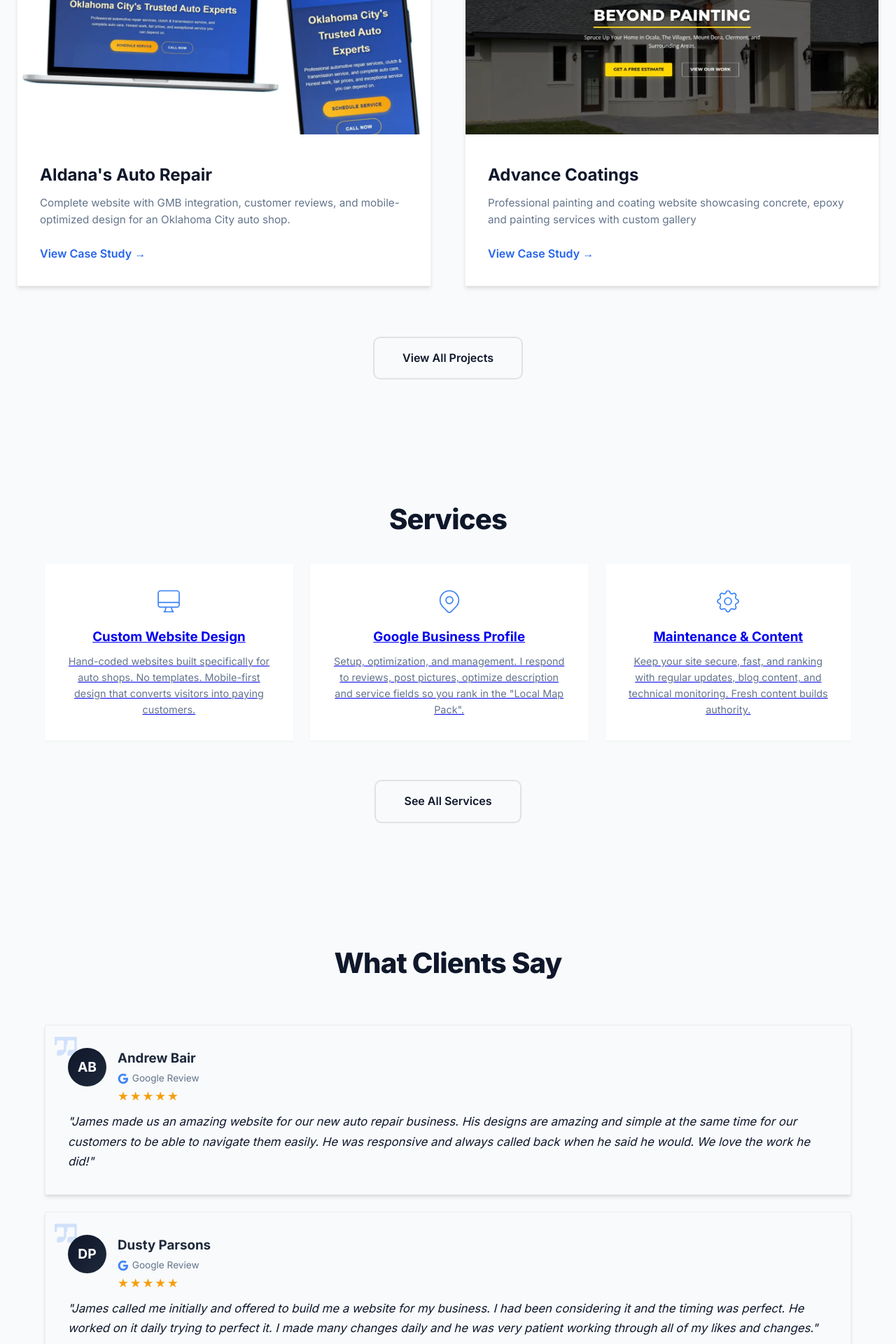
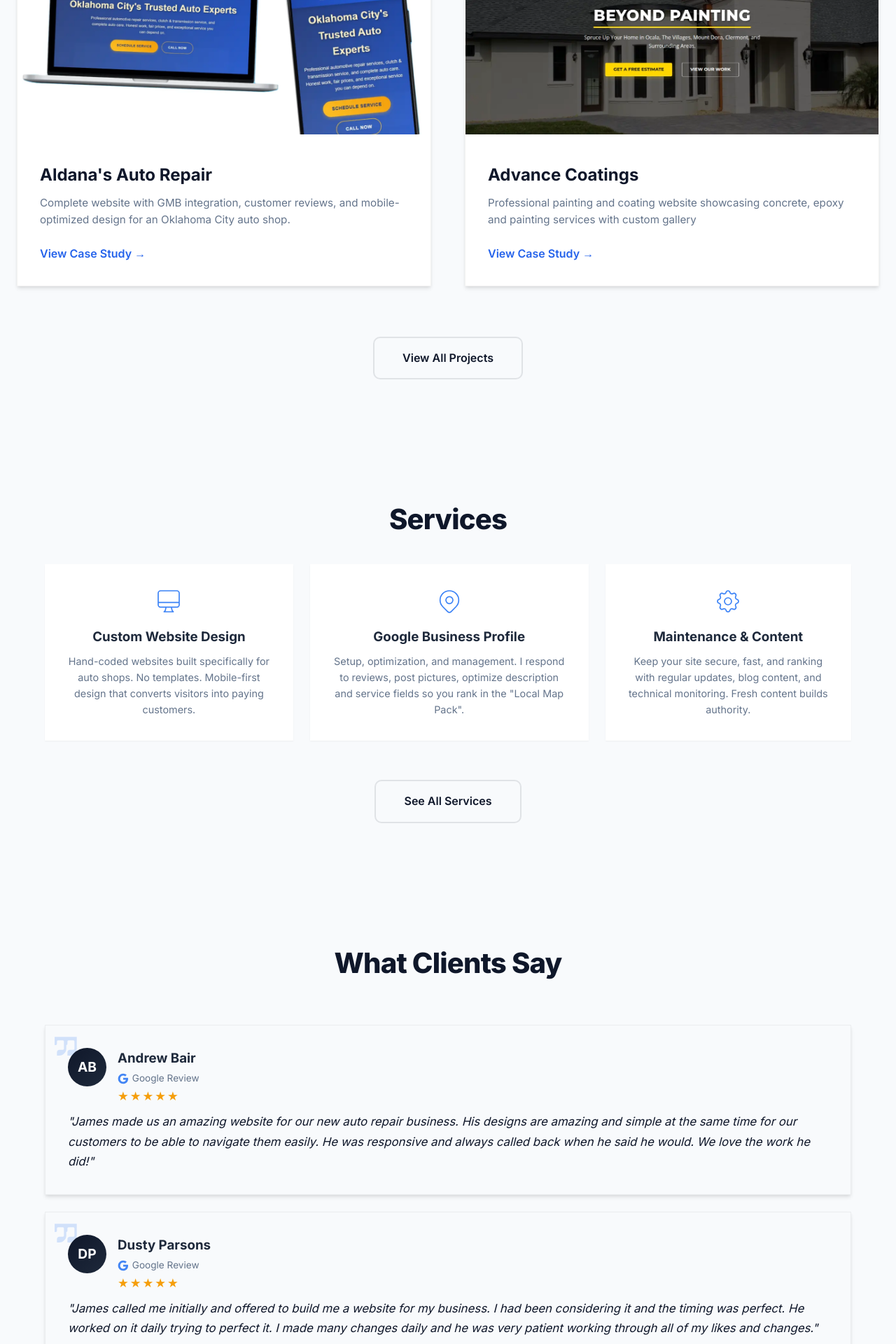
Before and after one commit to JamesBrownR/MeetingSurge, a Jekyll site: the page built from index.html, in a window 1280 px wide. Shown: the part 2998-4918 px from the top of the page at 70% size. Built offline with Jekyll 4.4.1, drawn with Linux system fonts in a browser that asks for light colours.

Commit message:
Update index.html

```diff
--- a/index.html
+++ b/index.html
@@ -139,7 +139,7 @@ description: Professional web design specializing in auto repair shop and mobile
   <h2>Services</h2>
   <div class="services-grid">
 
-   <a href="/services/web-design" class="service-card-link">
+   <a href="/services/web-design" style="text-decoration: none; color: unset;">
   <div class="service-item">
     <svg class="service-icon-svg" fill="none" stroke="currentColor" viewBox="0 0 24 24"><path stroke-linecap="round" stroke-linejoin="round" d="M9.75 17L9 20l-1 1h8l-1-1-.75-3M3 13h18M5 17h14a2 2 0 002-2V5a2 2 0 00-2-2H5a2 2 0 00-2 2v10a2 2 0 002 2z"></path></svg>
     <h3>Custom Website Design</h3>
@@ -149,7 +149,7 @@ description: Professional web design specializing in auto repair shop and mobile
   </div>
 </a>
 
-<a href="/services/gbp-management">
+<a href="/services/gbp-management" style="text-decoration: none; color: unset;">
   <div class="service-item">
     <svg class="service-icon-svg" fill="none" stroke="currentColor" viewBox="0 0 24 24"><path stroke-linecap="round" stroke-linejoin="round" d="M17.657 16.657L13.414 20.9a1.998 1.998 0 01-2.827 0l-4.244-4.243a8 8 0 1111.314 0z"></path><path stroke-linecap="round" stroke-linejoin="round" d="M15 11a3 3 0 11-6 0 3 3 0 016 0z"></path></svg>
     <h3>Google Business Profile</h3>
@@ -159,8 +159,8 @@ description: Professional web design specializing in auto repair shop and mobile
   </div>
 </a>
 
-<a href="/services/maintenance" class="service-card-link">
-  <div class="service-item">
+<a href="/services/maintenance" style="text-decoration: none; color: unset;">
+  <div class="service-item" style>
     <svg class="service-icon-svg" fill="none" stroke="currentColor" viewBox="0 0 24 24"><path stroke-linecap="round" stroke-linejoin="round" d="M10.325 4.317c.426-1.756 2.924-1.756 3.35 0a1.724 1.724 0 002.573 1.066c1.543-.94 3.31.826 2.37 2.37a1.724 1.724 0 001.065 2.572c1.756.426 1.756 2.924 0 3.35a1.724 1.724 0 00-1.066 2.573c.94 1.543-.826 3.31-2.37 2.37a1.724 1.724 0 00-2.572 1.065c-.426 1.756-2.924 1.756-3.35 0a1.724 1.724 0 00-2.573-1.066c-1.543.94-3.31-.826-2.37-2.37a1.724 1.724 0 00-1.065-2.572c-1.756-.426-1.756-2.924 0-3.35a1.724 1.724 0 001.066-2.573c-.94-1.543.826-3.31 2.37-2.37.996.608 2.296.07 2.572-1.065z"></path><path stroke-linecap="round" stroke-linejoin="round" d="M15 12a3 3 0 11-6 0 3 3 0 016 0z"></path></svg>
     <h3>Maintenance & Content</h3>
     <p style="font-size: 0.9rem; color: var(--text-muted); margin-top: 0.5rem;">
```
